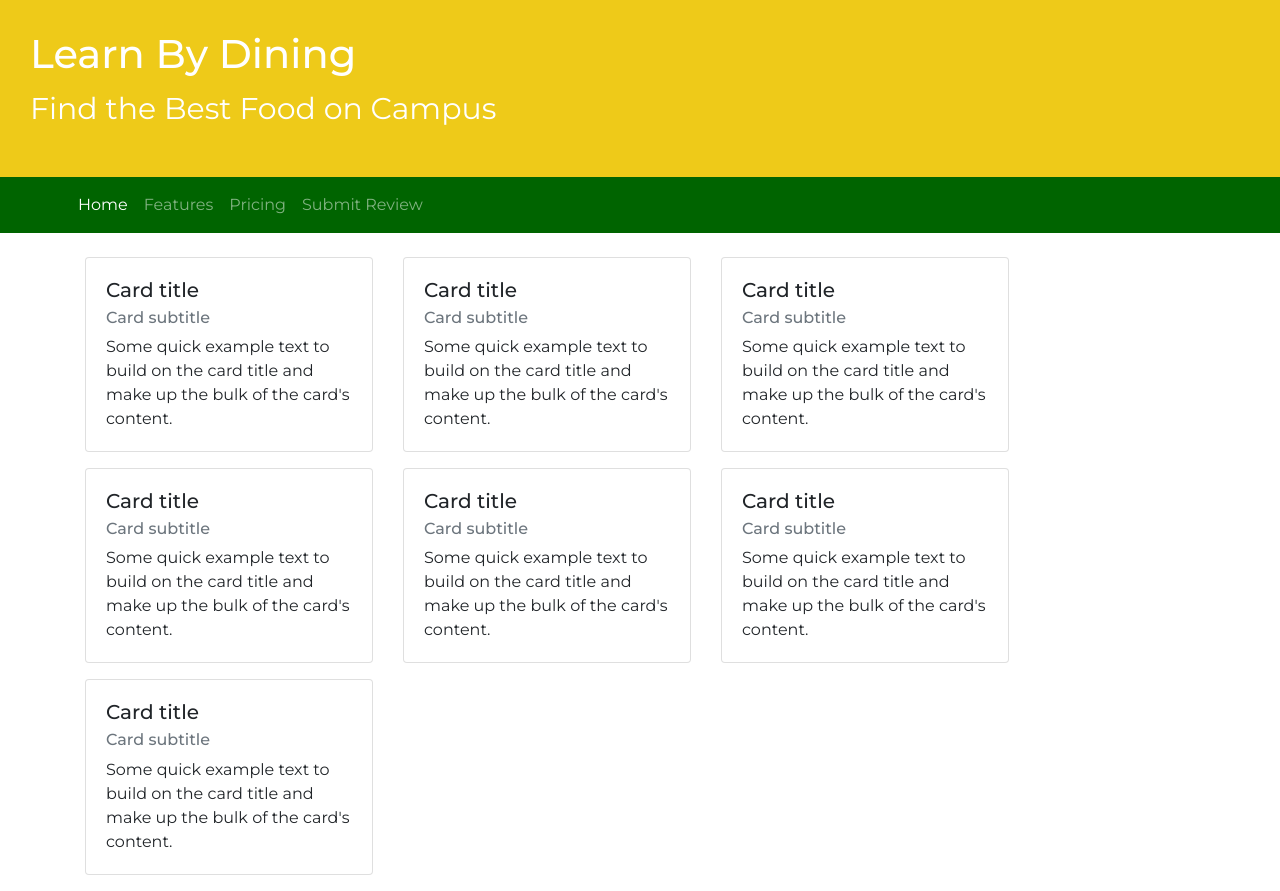
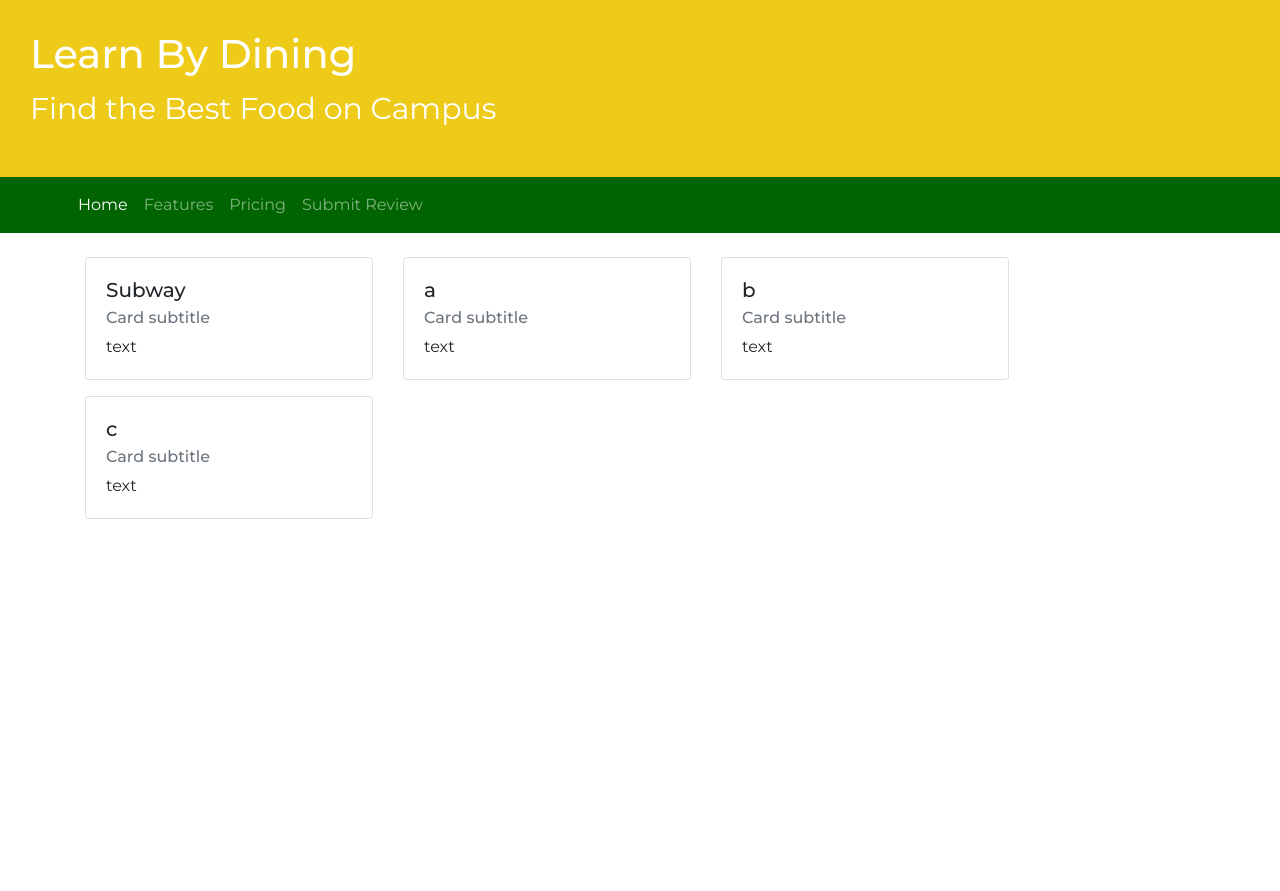
Before and after one commit to domdavidson251/307, a React (Create React App) app in the folder frontend/: page / in a window 1280 px wide. After the commit the page ends 800 px from the top, so only its background shows below. Built offline with nearby package versions, Linux system fonts and the light colour scheme.

Commit message:
make table of restaurants dynamic

```diff
--- a/frontend/src/App.js
+++ b/frontend/src/App.js
@@ -5,14 +5,55 @@ import axios from 'axios';
 
 function App() {
   const [testStateVar, setTestStateVar] = useState();
+  const [restaurants, setRestaurants] = useState([]);
 
   useEffect(() => {
+
+    // temporary fake data for restaurants
+    setRestaurants(
+      [
+        {
+          name: "Subway",
+          description: "Restaurant"
+        },
+        {
+          name: "a",
+          description: "Restaurant"
+        },
+        {
+          name: "b",
+          description: "Restaurant"
+        },
+        {
+          name: "c",
+          description: "Restaurant"
+        },
+      ]
+    )
+
     fetchAll().then(result => {
       if (result) {
         setTestStateVar(result);
       }
     });
   }, [testStateVar]);
+
+  function makeTableBody() {
+    const eles = restaurants.map((restaurant, index) => {
+      return (
+        <div class="col-auto mb-3">
+          <div class="card" style={{width: '18rem'}}>
+              <div class="card-body">
+                  <h5 class="card-title">{restaurant.name}</h5>
+                  <h6 class="card-subtitle mb-2 text-muted">Card subtitle</h6>
+                  <p class="card-text">text</p>
+              </div>
+          </div>
+        </div>
+      );
+    });
+    return eles;
+  }
 
   async function fetchAll(){
     try {
@@ -34,85 +75,9 @@ function App() {
       <HeaderComp></HeaderComp>
       <div class="container mt-4">
         <div class="row">
-            <div class="col-auto mb-3">
-                <div class="card" style={{width: '18rem'}}>
-                    <div class="card-body">
-                        <h5 class="card-title">Card title</h5>
-                        <h6 class="card-subtitle mb-2 text-muted">Card subtitle</h6>
-                        <p class="card-text">Some quick example text to build on the card title and make up the bulk of the card's content.</p>
-                        {/*<a href="#" class="card-link">Card link</a>
-                        <a href="#" class="card-link">Another link</a>*/}
-                    </div>
-                </div>
-            </div>
-            <div class="col-auto mb-3">
-              <div class="card" style={{width: '18rem'}}>
-                    <div class="card-body">
-                        <h5 class="card-title">Card title</h5>
-                        <h6 class="card-subtitle mb-2 text-muted">Card subtitle</h6>
-                        <p class="card-text">Some quick example text to build on the card title and make up the bulk of the card's content.</p>
-                        {/*<a href="#" class="card-link">Card link</a>
-                        <a href="#" class="card-link">Another link</a>*/}
-                    </div>
-                </div>
-            </div>
-            <div class="col-auto mb-3">
-              <div class="card" style={{width: '18rem'}}>
-                    <div class="card-body">
-                        <h5 class="card-title">Card title</h5>
-                        <h6 class="card-subtitle mb-2 text-muted">Card subtitle</h6>
-                        <p class="card-text">Some quick example text to build on the card title and make up the bulk of the card's content.</p>
-                        {/*<a href="#" class="card-link">Card link</a>
-                        <a href="#" class="card-link">Another link</a>*/}
-                    </div>
-                </div>
-            </div>
-            <div class="col-auto mb-3">
-                <div class="card" style={{width: '18rem'}}>
-                    <div class="card-body">
-                        <h5 class="card-title">Card title</h5>
-                        <h6 class="card-subtitle mb-2 text-muted">Card subtitle</h6>
-                        <p class="card-text">Some quick example text to build on the card title and make up the bulk of the card's content.</p>
-                        {/*<a href="#" class="card-link">Card link</a>
-                        <a href="#" class="card-link">Another link</a>*/}
-                    </div>
-                </div>
-            </div>
-            <div class="col-auto mb-3">
-                <div class="card" style={{width: '18rem'}}>
-                    <div class="card-body">
-                        <h5 class="card-title">Card title</h5>
-                        <h6 class="card-subtitle mb-2 text-muted">Card subtitle</h6>
-                        <p class="card-text">Some quick example text to build on the card title and make up the bulk of the card's content.</p>
-                        {/*<a href="#" class="card-link">Card link</a>
-                        <a href="#" class="card-link">Another link</a>*/}
-                    </div>
-                </div>
-            </div>
-            <div class="col-auto mb-3">
-                <div class="card" style={{width: '18rem'}}>
-                    <div class="card-body">
-                        <h5 class="card-title">Card title</h5>
-                        <h6 class="card-subtitle mb-2 text-muted">Card subtitle</h6>
-                        <p class="card-text">Some quick example text to build on the card title and make up the bulk of the card's content.</p>
-                        {/*<a href="#" class="card-link">Card link</a>
-                        <a href="#" class="card-link">Another link</a>*/}
-                    </div>
-                </div>
-            </div>
-            <div class="col-auto mb-3">
-                <div class="card" style={{width: '18rem'}}>
-                    <div class="card-body">
-                        <h5 class="card-title">Card title</h5>
-                        <h6 class="card-subtitle mb-2 text-muted">Card subtitle</h6>
-                        <p class="card-text">Some quick example text to build on the card title and make up the bulk of the card's content.</p>
-                        {/*<a href="#" class="card-link">Card link</a>
-                        <a href="#" class="card-link">Another link</a>*/}
-                    </div>
-                </div>
-            </div>
+          {makeTableBody()}
         </div>
-    </div>
+      </div>
     </div>
   );
 }
```
